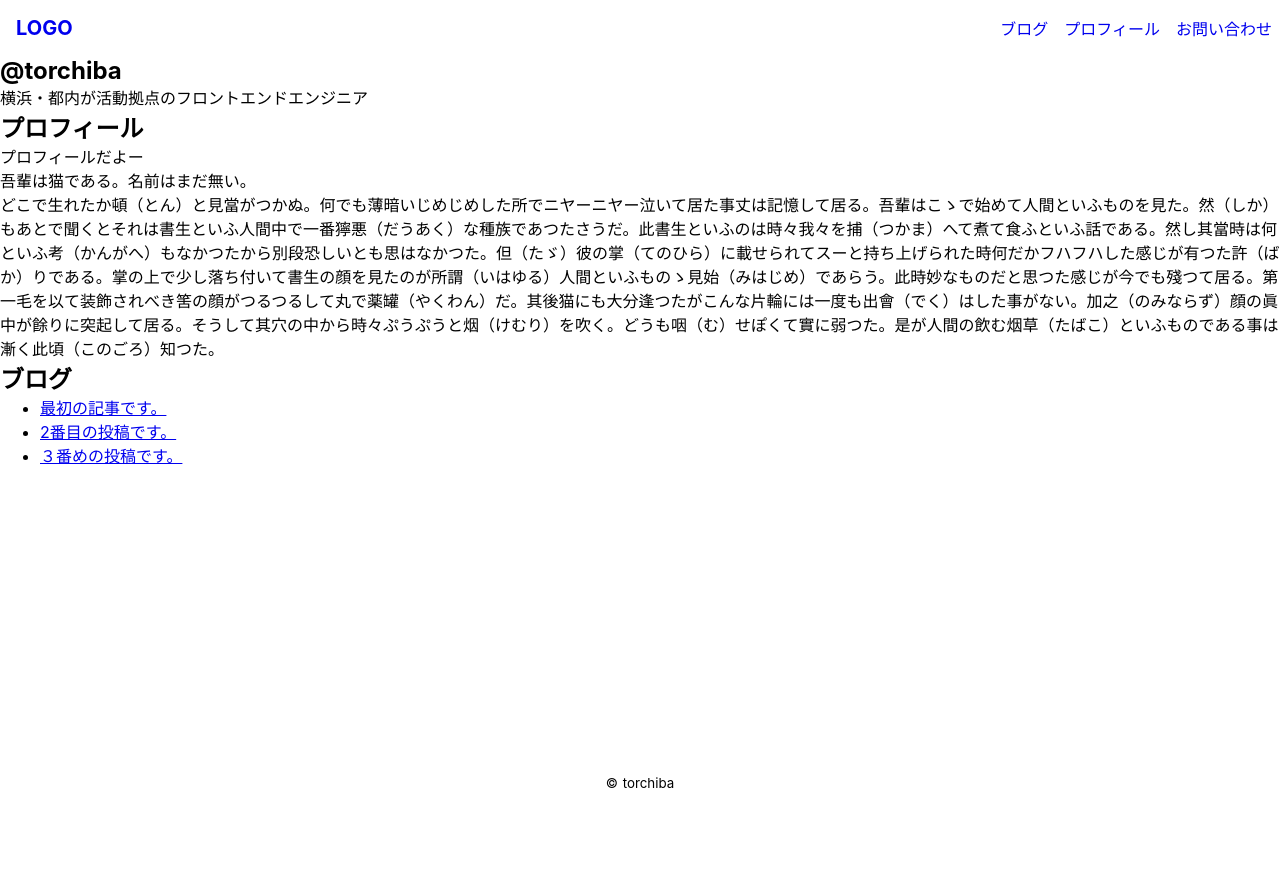
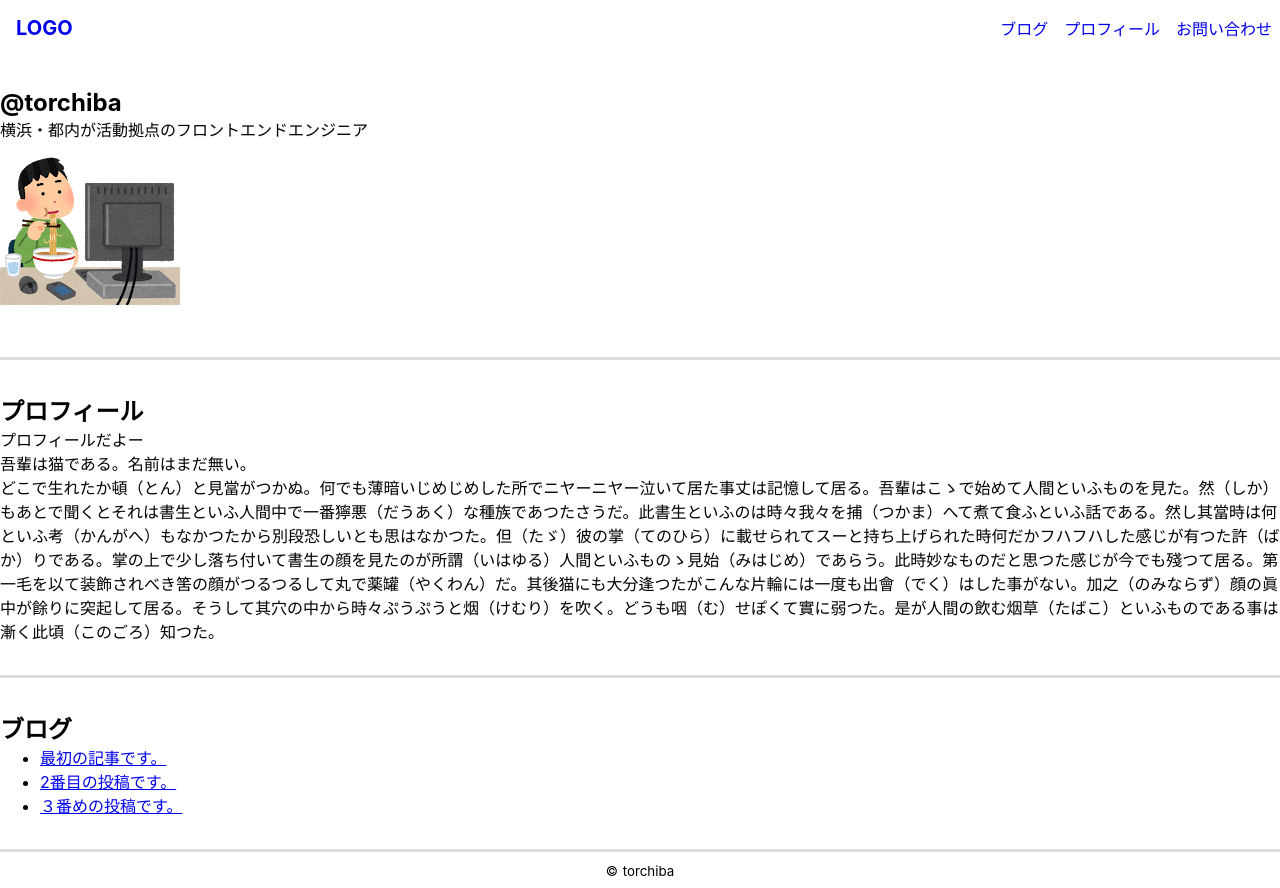
Before and after one commit to torchiba/nuxt-static-example, a Nuxt app: page / in a window 1280 px wide. Before the commit the page ends 800 px from the top, so only its background shows below. Built offline with nearby package versions, Linux system fonts and the light colour scheme.

Commit message:
仮画像入れたり少しだけ見栄えよくしたり

```diff
--- a/pages/index.vue
+++ b/pages/index.vue
@@ -3,6 +3,7 @@
 		section.header
 			h1 @torchiba
 			p 横浜・都内が活動拠点のフロントエンドエンジニア
+			img(src="~/static/img_profile.png")
 
 		section.profile
 			h2 プロフィール
@@ -37,12 +38,27 @@ export default {
 </script>
 
 <style lang="scss">
+.page-enter-active,
+.page-leave-active {
+	transition: opacity 0.15s;
+}
+.page-enter,
+.page-leave-to {
+	opacity: 0;
+}
+
 .container {
 	flex: 1;
 	display: flex;
 	align-items: center;
 	justify-content: center;
 	text-align: center;
+}
+
+section {
+	border-bottom: 3px solid #ddd;
+	padding: 2em 0;
+	// text-align: center;
 }
 
 .title {
```
Also changed, not shown: static/img_profile.png (added).
